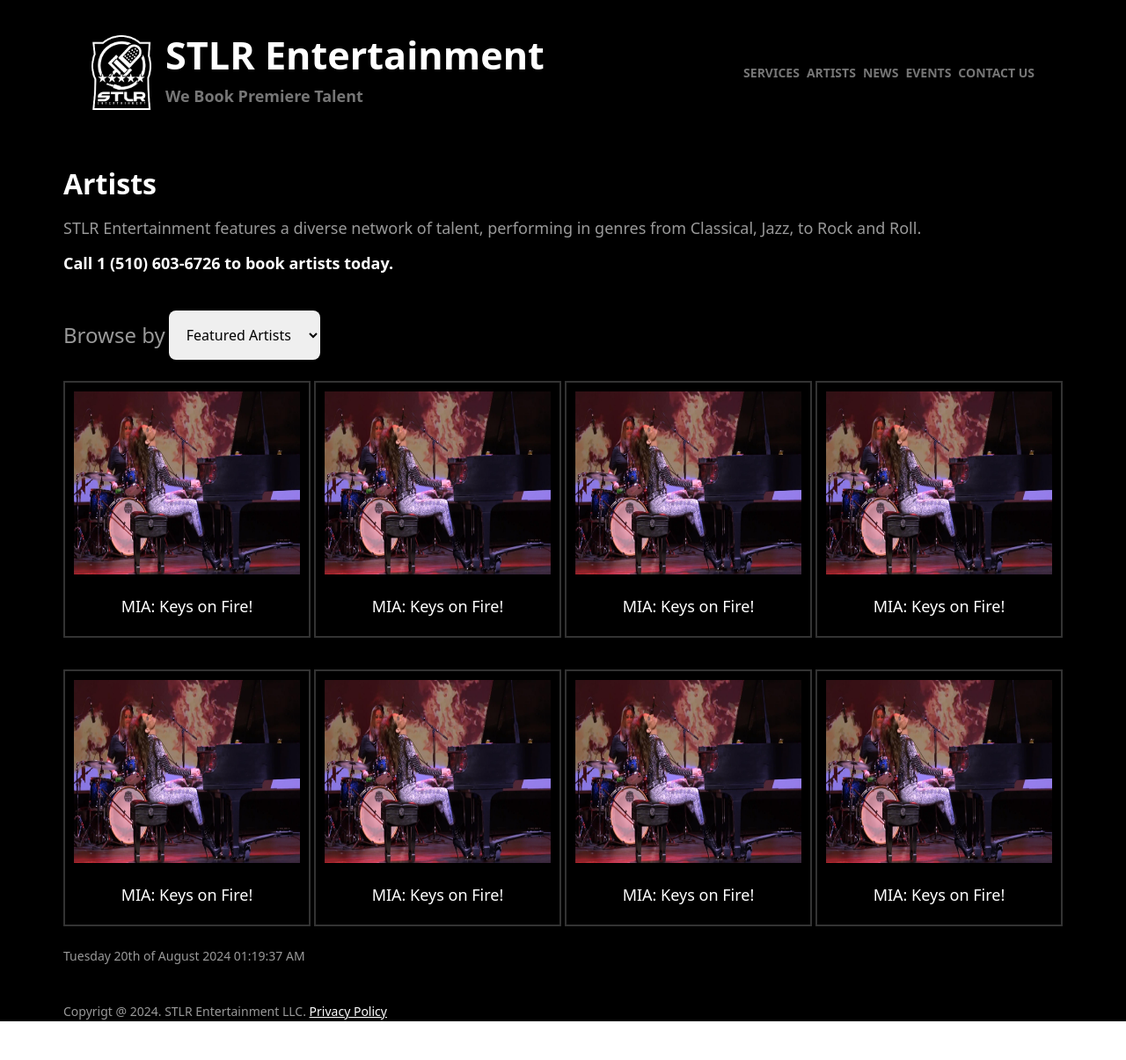
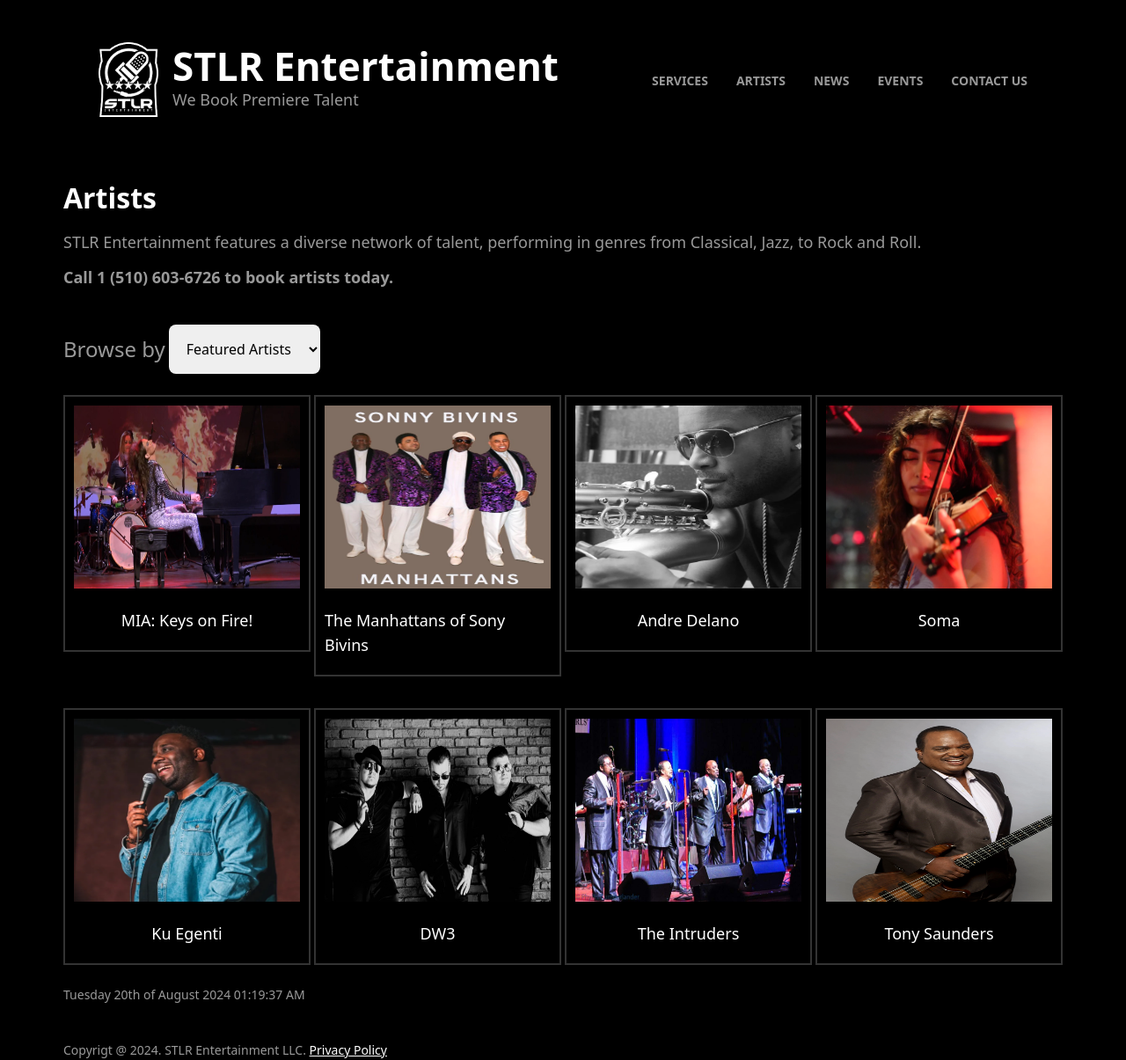
Before and after one commit to Jsmithseo/headlessSTLR, a Next.js app: page /artists in a window 1280 px wide. Shown: the whole page at 88% size. Before the commit the page ends 1161 px from the top, so only its background shows below. Built offline with nearby package versions, Linux system fonts and the light colour scheme.

Commit message:
update artists page

```diff
--- a/components/ui/ui/sheet.tsx
+++ b/components/ui/ui/sheet.tsx
@@ -5,7 +5,7 @@
 import { cva, type VariantProps } from "class-variance-authority"
 import { X } from "lucide-react"
 
-import { cn } from "//lib/utils"
+import { cn } from "../../../lib/utils"
 
 const Sheet = SheetPrimitive.Root
 
--- a/pages/artists/index.tsx
+++ b/pages/artists/index.tsx
@@ -1,17 +1,37 @@
 import React from "react";
-import { logo, miaKeys } from "../../public/images/index";
+import { logo, miaKeys, manhattans, KuEgenti, Soma, tony, fb, dw3, img } from "../../public/images/index";
 import Image from "next/image";
 import { useState } from "react";
 import Link from "next/link";
+import {
+  Tooltip,
+  TooltipContent,
+  TooltipProvider,
+  TooltipTrigger,
+} from "../../components/ui/ui/tooltip";
+import { Menu } from "lucide-react";
+
+import { Sheet, SheetContent, SheetTrigger } from "../../components/ui/ui/sheet";
 
 function page() {
   const [isMenuOpen, setIsMenuOpen] = useState(false);
+
+  const navItems = [
+    { name: "Services", link: "services" },
+    { name: "Artists", link: "artists" },
+    { name: "News", link: "news" },
+    { name: "Events", link: "events" },
+    { name: "Contact Us", link: "contact-us" },
+  ];
+
   return (
     <div className="flex flex-col bg-black text-white px-7 lg:px-[72px] md:px-[38px] gap-10">
-      <header className="flex flex-col gap-10 md:gap-5">
-        <nav className="flex flex-row items-center py-10 justify-between lg:px-8">
-          <div className="flex flex-col md:flex-row  gap-4 ">
-          <Link href="https://www.stlrentertainment.com">
+      <header className="flex flex-col gap-10 md:gap-5 text-[#999999]">
+        <div className="px-2 py-8 lg:px-10 lg:py-12">
+          {/* Navigation bar */}
+          <nav className="relative flex flex-row sm:flex-row justify-between items-center bg-transparent z-50 ">
+            <div className="flex flex-col md:flex-row md:items-center gap-4 ">
+              <Link href='https://www.stlrentertainment.com/'>
               <Image
                 src={logo}
                 alt="logo"
@@ -20,47 +40,87 @@
                 className="w-[68px] h-[85px]"
               />
               </Link>
-
-            <div className="flex flex-col justify-center gap-3">
-              <h1 className="text-4xl lg:text-[43.2px] font-extrabold">
+              <div className="flex flex-col gap-1">
+                <h1 className="text-4xl lg:text-[44px] lg:font-[800] font-bold  text-white">
                   STLR Entertainment
                 </h1>
-              <p className="text-lg font-semibold text-[#767676] ">
+                <p className="text-lg md:text-xl font-bold lg:font-normal lg:text-lg">
                   We Book Premiere Talent
                 </p>
               </div>
             </div>
-          <div className="flex flex-col justify-between items-start h-full">
-            <button
-              className="lg:hidden  text-white"
-              onClick={() => setIsMenuOpen(!isMenuOpen)}
-            >
-              {isMenuOpen ? "Close" : "Menu"}
-            </button>
+
+            {/* Mobile menu button */}
+            <div className="flex flex-col justify-between items-start h-full lg:hidden">
+              <Sheet>
+                <SheetTrigger>
+                  <Menu />
+                </SheetTrigger>
+                <SheetContent className="pt-10">
+                  <ul className="flex flex-col gap-3 items-end pt-10">
+                    {navItems.map((navItem) => {
+                      return (
+                        <li key={navItem.link}>
+                          <Link href={`/${navItem.link}`}>
+                            {navItem.name.toUpperCase()}
+                          </Link>
+                        </li>
+                      );
+                    })}
+                  </ul>
+                </SheetContent>
+              </Sheet>
             </div>
 
-          <div className="hidden lg:flex">
-            <ul className="flex flex-row gap-2 text-[#767676] font-bold text-sm">
-              <li>
-                <Link href="services">SERVICES</Link>
+            {/* Navigation links */}
+            <ul className="hidden lg:flex flex-col lg:flex-row gap-8 items-center justify-center ">
+              {navItems.map((navItem) => (
+                <li key={navItem.name} className="list-none ">
+                  {navItem.name === "Artists" ? (
+                    <TooltipProvider>
+                      <Tooltip>
+                        <TooltipTrigger>
+                          <Link
+                            href={navItem.link}
+                            className="text-darkGrey font-bold text-sm no-underline"
+                          >
+                            {navItem.name.toUpperCase()}
+                          </Link>
+                        </TooltipTrigger>
+                        <TooltipContent
+                          side="bottom"
+                          className="flex flex-col gap-3 text-white text-xs font-bold p-5 border-none bg-[#101010]"
+                        >
+                          <Link
+                            href="https://www.stlrentertainment.com/educators/"
+                            className="text-[#999999]"
+                          >
+                            ARTIST EDUCATORS
+                          </Link>
+                          <Link href="https://www.stlrentertainment.com/artists/">
+                            PERFORMING ARTISTS
+                          </Link>
+                        </TooltipContent>
+                      </Tooltip>
+                    </TooltipProvider>
+                  ) : (
+                    <Link
+                      href={navItem.link}
+                      className="text-darkGrey font-bold text-sm no-underline"
+                    >
+                      {navItem.name.toUpperCase()}
+                    </Link>
+                  )}
                 </li>
-              <li>
-                <Link href="artists">ARTISTS</Link>
-              </li>
-              <li>
-                <Link href="news">NEWS</Link>
-              </li>
-              <li>
-                <Link href="events">EVENTS</Link>
-              </li>
-              <li>
-                <Link href="contact us">CONTACT US</Link>
-              </li>
+              ))}
             </ul>
+          </nav>
         </div>
-        </nav>
+
         <aside className="flex flex-col gap-3">
-          <h2 className="text-[32px] font-bold lg:font-semibold">Artists</h2>
+          <h2 className="text-[32px] font-bold lg:font-semibold text-white">
+            Artists
+          </h2>
           <p className="text-[#999999] text-lg">
             STLR Entertainment features a diverse network of talent, performing
             in genres from Classical, Jazz, to Rock and Roll.{" "}
@@ -107,106 +167,106 @@
           </div>
           <div className="my-4 mx-auto max-w-[300px]  border-2 border-[#333] p-2.5 flex flex-col gap-3 items-center ">
             <Link
-              href="https://www.stlrentertainment.com/mia-keys-on-fire/"
+              href="https://www.stlrentertainment.com/the-manhattans/"
               className="h-52"
             >
               <figure className="h-full">
-                <Image src={miaKeys} alt="mia" className="h-full" />
+                <Image src={manhattans} alt="man" className="h-full" />
               </figure>
             </Link>
             <p className="text-lg py-2.5">
-              <Link href="https://www.stlrentertainment.com/mia-keys-on-fire/">
-                MIA: Keys on Fire!
+              <Link href="https://www.stlrentertainment.com/the-manhattans/">
+                The Manhattans of Sony Bivins
               </Link>
             </p>
           </div>
           <div className="my-4 mx-auto max-w-[300px]  border-2 border-[#333] p-2.5 flex flex-col gap-3 items-center ">
             <Link
-              href="https://www.stlrentertainment.com/mia-keys-on-fire/"
+              href="https://www.stlrentertainment.com/andre-delano/"
               className="h-52"
             >
               <figure className="h-full">
-                <Image src={miaKeys} alt="mia" className="h-full" />
+                <Image src={img} alt="and" className="h-full" />
               </figure>
             </Link>
             <p className="text-lg py-2.5">
-              <Link href="https://www.stlrentertainment.com/mia-keys-on-fire/">
-                MIA: Keys on Fire!
+              <Link href="https://www.stlrentertainment.com/andre-delano/">
+                Andre Delano
               </Link>
             </p>
           </div>
           <div className="my-4 mx-auto max-w-[300px]  border-2 border-[#333] p-2.5 flex flex-col gap-3 items-center ">
             <Link
-              href="https://www.stlrentertainment.com/mia-keys-on-fire/"
+              href="https://www.stlrentertainment.com/soma/"
               className="h-52"
             >
               <figure className="h-full">
-                <Image src={miaKeys} alt="mia" className="h-full" />
+                <Image src={Soma} alt="som" className="h-full" />
               </figure>
             </Link>
             <p className="text-lg py-2.5">
-              <Link href="https://www.stlrentertainment.com/mia-keys-on-fire/">
-                MIA: Keys on Fire!
+              <Link href="https://www.stlrentertainment.com/soma/">
+                Soma
               </Link>
             </p>
           </div>
           <div className="my-4 mx-auto max-w-[300px]  border-2 border-[#333] p-2.5 flex flex-col gap-3 items-center ">
             <Link
-              href="https://www.stlrentertainment.com/mia-keys-on-fire/"
+              href="https://www.stlrentertainment.com/ku-egenti-commedian/"
               className="h-52"
             >
               <figure className="h-full">
-                <Image src={miaKeys} alt="mia" className="h-full" />
+                <Image src={KuEgenti} alt="ku" className="h-full" />
               </figure>
             </Link>
             <p className="text-lg py-2.5">
-              <Link href="https://www.stlrentertainment.com/mia-keys-on-fire/">
-                MIA: Keys on Fire!
+              <Link href="https://www.stlrentertainment.com/ku-egenti-commedian/">
+                Ku Egenti
               </Link>
             </p>
           </div>
           <div className="my-4 mx-auto max-w-[300px]  border-2 border-[#333] p-2.5 flex flex-col gap-3 items-center ">
             <Link
-              href="https://www.stlrentertainment.com/mia-keys-on-fire/"
+              href="https://www.stlrentertainment.com/dw3/"
               className="h-52"
             >
               <figure className="h-full">
-                <Image src={miaKeys} alt="mia" className="h-full" />
+                <Image src={dw3} alt="dw3" className="h-full" />
               </figure>
             </Link>
             <p className="text-lg py-2.5">
-              <Link href="https://www.stlrentertainment.com/mia-keys-on-fire/">
-                MIA: Keys on Fire!
+              <Link href="https://www.stlrentertainment.com/dw3/">
+                DW3
               </Link>
             </p>
           </div>
           <div className="my-4 mx-auto max-w-[300px]  border-2 border-[#333] p-2.5 flex flex-col gap-3 items-center ">
             <Link
-              href="https://www.stlrentertainment.com/mia-keys-on-fire/"
+              href="https://www.stlrentertainment.com/intruders/"
               className="h-52"
             >
               <figure className="h-full">
-                <Image src={miaKeys} alt="mia" className="h-full" />
+                <Image src={fb} alt="fb" className="h-full" />
               </figure>
             </Link>
             <p className="text-lg py-2.5">
-              <Link href="https://www.stlrentertainment.com/mia-keys-on-fire/">
-                MIA: Keys on Fire!
+              <Link href="https://www.stlrentertainment.com/intruders/">
+                The Intruders
               </Link>
             </p>
           </div>
           <div className="my-4 mx-auto max-w-[300px]  border-2 border-[#333] p-2.5 flex flex-col gap-3 items-center ">
             <Link
-              href="https://www.stlrentertainment.com/mia-keys-on-fire/"
+              href="https://www.stlrentertainment.com/tony-saunders/"
               className="h-52"
             >
               <figure className="h-full">
-                <Image src={miaKeys} alt="mia" className="h-full" />
+                <Image src={tony} alt="ton" className="h-full" />
               </figure>
             </Link>
             <p className="text-lg py-2.5">
-              <Link href="https://www.stlrentertainment.com/mia-keys-on-fire/">
-                MIA: Keys on Fire!
+              <Link href="https://www.stlrentertainment.com/tony-saunders/">
+                Tony Saunders
               </Link>
             </p>
           </div>
```
Also changed, not shown: public/images/index.js (+7 -0 lines). Lines whose indentation alone changed are shown as unchanged.
